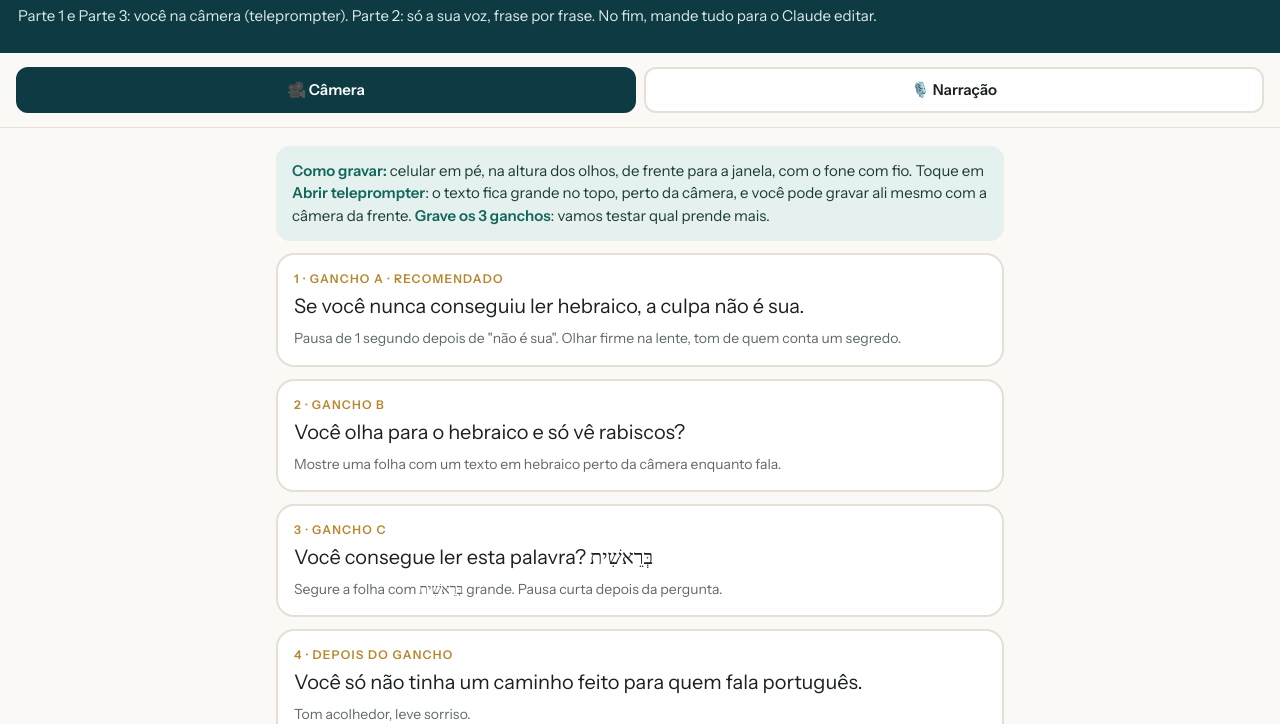
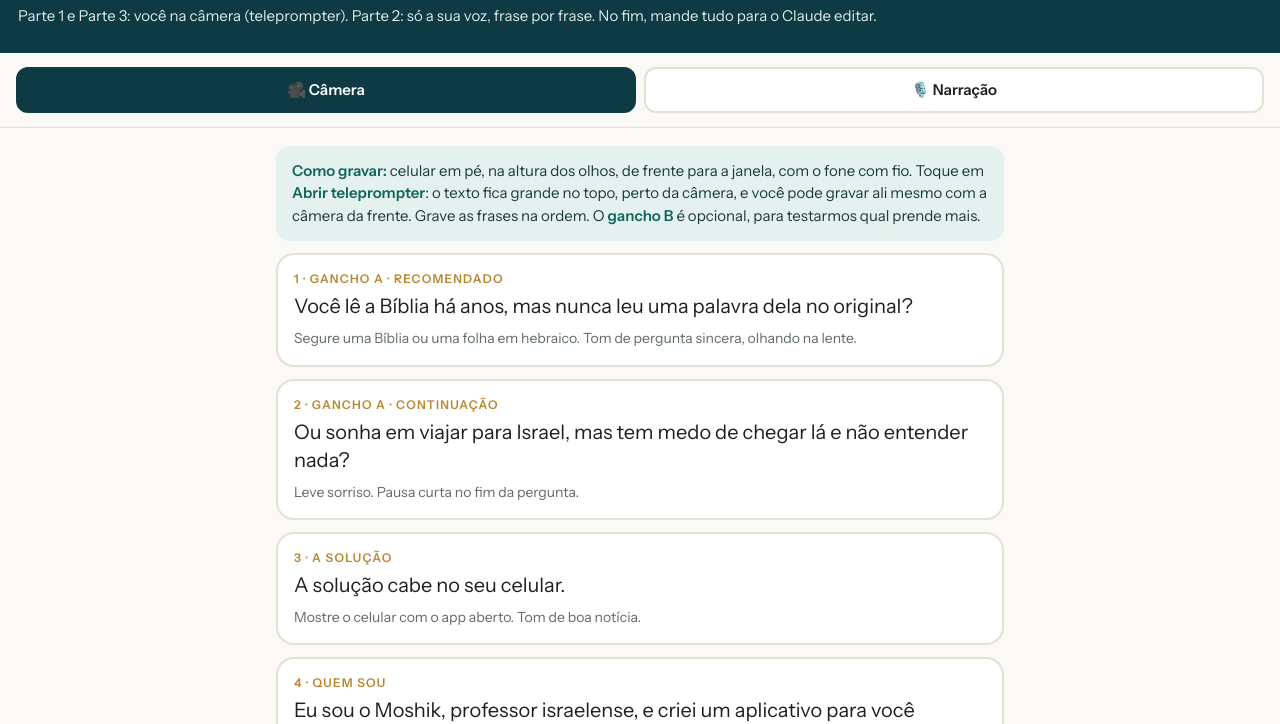
Before and after one commit to Moshikgueta/hebraico-guias, a plain HTML site: page estudio/video-venda/index.html in a window 1280 px wide. Shown: the part 85-809 px from the top of the page. Drawn offline with nearby package versions, Linux system fonts and the light colour scheme.

Commit message:
Estúdio do vídeo de venda: gancho Bíblia e viagem
Claude-Session: https://claude.ai/code/session_01QuanvBEV3Ejm5TZ1Lo12Sq

```diff
--- a/estudio/video-venda/index.html
+++ b/estudio/video-venda/index.html
@@ -46,7 +46,7 @@ h2{font-family:'Bricolage Grotesque';font-size:22px;margin:24px 0 10px}
 <div class=tabs><button id=t1 class=on>🎥 Câmera</button><button id=t2>🎙️ Narração</button></div>
 
 <section id=s1>
- <div class=dica><b>Como gravar:</b> celular em pé, na altura dos olhos, de frente para a janela, com o fone com fio. Toque em <b>Abrir teleprompter</b>: o texto fica grande no topo, perto da câmera, e você pode gravar ali mesmo com a câmera da frente. <b>Grave os 3 ganchos</b>: vamos testar qual prende mais.</div>
+ <div class=dica><b>Como gravar:</b> celular em pé, na altura dos olhos, de frente para a janela, com o fone com fio. Toque em <b>Abrir teleprompter</b>: o texto fica grande no topo, perto da câmera, e você pode gravar ali mesmo com a câmera da frente. Grave as frases na ordem. O <b>gancho B</b> é opcional, para testarmos qual prende mais.</div>
  <div id=lista1></div>
  <button class="btn" id=abrir>▶ Abrir teleprompter</button>
  <h2>Vídeos gravados</h2><div id=vids class=st>Nenhum ainda.</div>
@@ -68,15 +68,15 @@ h2{font-family:'Bricolage Grotesque';font-size:22px;margin:24px 0 10px}
 
 <script>
 const CAM=[
- ['Gancho A · recomendado','Se você nunca conseguiu ler hebraico, a culpa não é sua.','Pausa de 1 segundo depois de "não é sua". Olhar firme na lente, tom de quem conta um segredo.'],
- ['Gancho B','Você olha para o hebraico e só vê rabiscos?','Mostre uma folha com um texto em hebraico perto da câmera enquanto fala.'],
- ['Gancho C','Você consegue ler esta palavra? <span class=he>בְּרֵאשִׁית</span>','Segure a folha com בְּרֵאשִׁית grande. Pausa curta depois da pergunta.'],
- ['Depois do gancho','Você só não tinha um caminho feito para quem fala português.','Tom acolhedor, leve sorriso.'],
- ['Quem sou','Eu sou o Moshik, professor israelense, e criei um aplicativo para isso. Olha só.','No "olha só", aponte para o lado ou para baixo: aqui o vídeo corta para o app.'],
+ ['Gancho A · recomendado','Você lê a Bíblia há anos, mas nunca leu uma palavra dela no original?','Segure uma Bíblia ou uma folha em hebraico. Tom de pergunta sincera, olhando na lente.'],
+ ['Gancho A · continuação','Ou sonha em viajar para Israel, mas tem medo de chegar lá e não entender nada?','Leve sorriso. Pausa curta no fim da pergunta.'],
+ ['A solução','A solução cabe no seu celular.','Mostre o celular com o app aberto. Tom de boa notícia.'],
+ ['Quem sou','Eu sou o Moshik, professor israelense, e criei um aplicativo para você aprender a ler hebraico do zero, em português. Olha só.','No "olha só", aponte para o celular: aqui o vídeo corta para o app.'],
+ ['Gancho B · opcional','Se você nunca conseguiu ler hebraico, a culpa não é sua.','Grave para testarmos. Pausa de 1 segundo depois de "não é sua".'],
  ['Parte 3 · condições','Até dia 30 de novembro, custa 147 reais. Depois, vai custar 297. E se não gostar, você tem 7 dias para desistir.','Mais sério e próximo. Números devagar.'],
  ['Parte 3 · chamada','Comenta QUERO, que eu te mando o link.','Aponte para baixo. Sorria no fim.']];
 const VO=[
- ['Narração 1','Você aprende as 22 letras do zero, uma por vez.'],
+ ['Narração 1','Você aprende as 22 letras do zero, uma por vez, para ler a Bíblia e as placas de Israel.'],
  ['Narração 2','Ouve cada letra na minha voz.'],
  ['Narração 3','Escreve com o dedo.'],
  ['Narração 4','E pratica com jogos.'],
```
